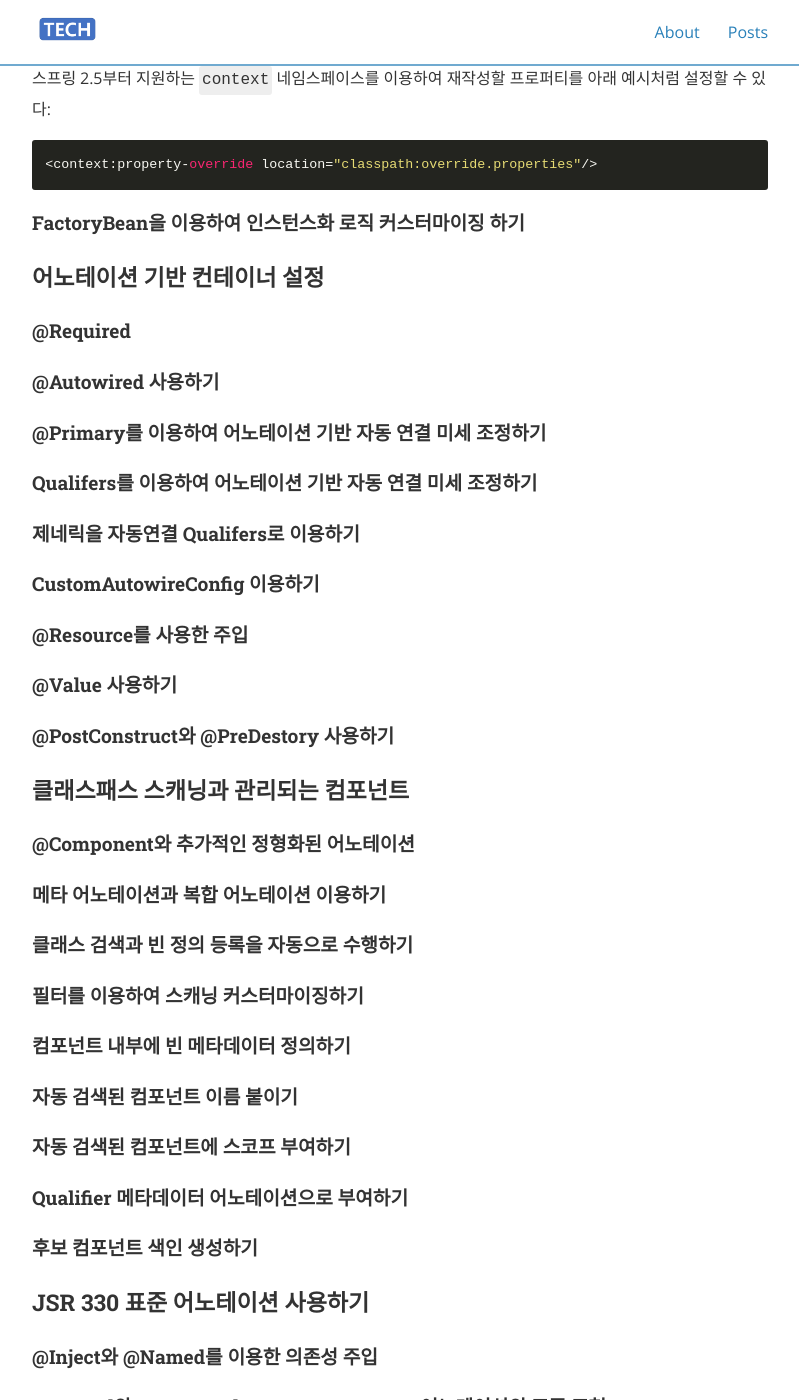
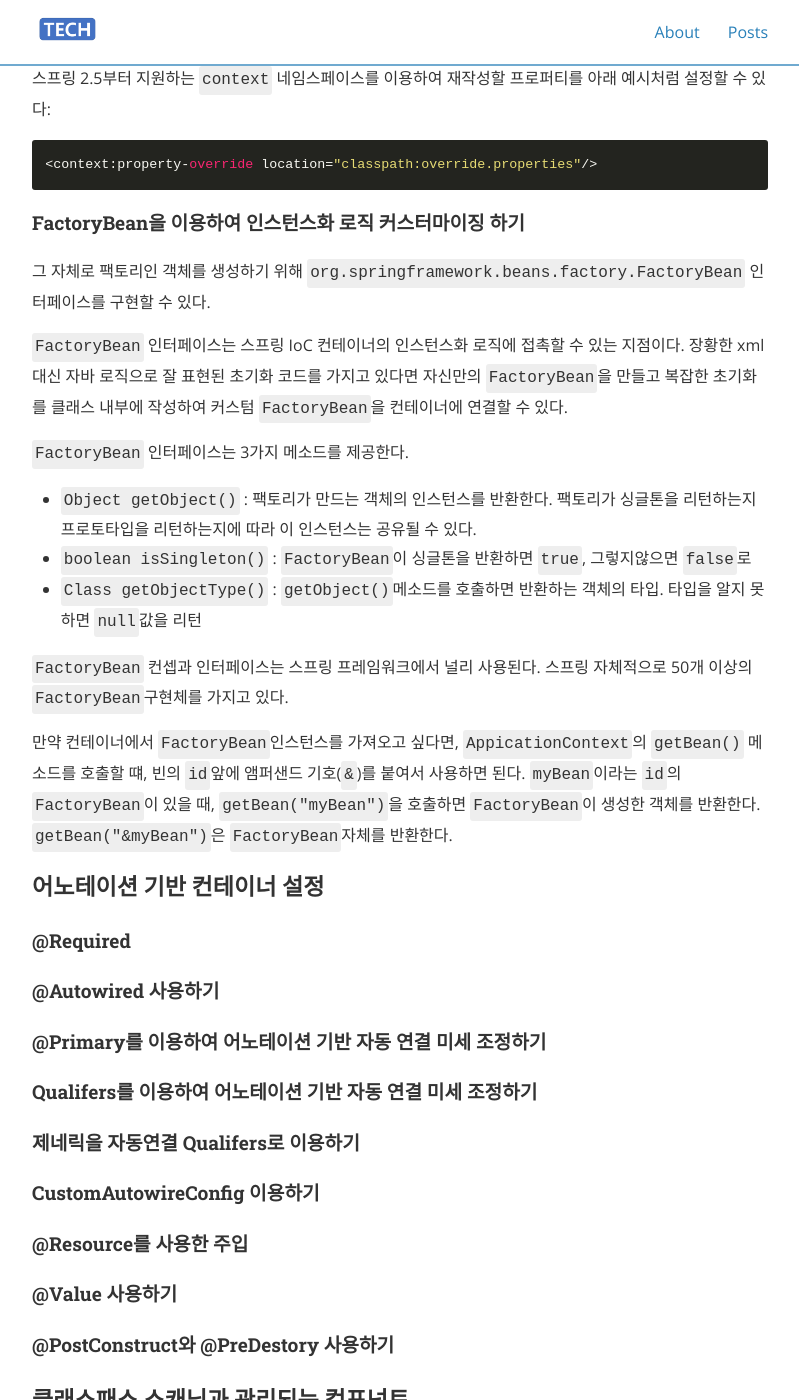
Before and after one commit to e406hsy/e406hsy.github.io, a Jekyll site: the page built from _posts/2020-05-17-Spring_Reference_Core_1_Beans.md, in a window 1280 px wide and 1400 px high, scrolled down 81888 px. Shown: the whole window, without its empty margins (240-1039 px from the left). Built offline with Jekyll 4.4.1, drawn with Linux system fonts in a browser that asks for light colours; nearby versions of some CDN libraries; comment, search, counter and statistics services are not loaded.

Commit message:
Update 2020-05-17-Spring_Reference_Core_1_Beans.md
add : add contents

````diff
--- a/_posts/2020-05-17-Spring_Reference_Core_1_Beans.md
+++ b/_posts/2020-05-17-Spring_Reference_Core_1_Beans.md
@@ -2311,9 +2311,21 @@ tom.fred.bob.sammy=123
 <context:property-override location="classpath:override.properties"/>
 ```
 
-
 <h4 id="beans-factory-extension-factorybean">FactoryBean을 이용하여 인스턴스화 로직 커스터마이징 하기</h4>
 
+그 자체로 팩토리인 객체를 생성하기 위해 `org.springframework.beans.factory.FactoryBean` 인터페이스를 구현할 수 있다.
+
+`FactoryBean` 인터페이스는 스프링 IoC 컨테이너의 인스턴스화 로직에 접촉할 수 있는 지점이다. 장황한 xml대신 자바 로직으로 잘 표현된 초기화 코드를 가지고 있다면 자신만의 `FactoryBean`을 만들고 복잡한 초기화를 클래스 내부에 작성하여 커스텀 `FactoryBean`을 컨테이너에 연결할 수 있다.
+
+`FactoryBean` 인터페이스는 3가지 메소드를 제공한다.
+
+* `Object getObject()` : 팩토리가 만드는 객체의 인스턴스를 반환한다. 팩토리가 싱글톤을 리턴하는지 프로토타입을 리턴하는지에 따라 이 인스턴스는 공유될 수 있다.
+* `boolean isSingleton()` : `FactoryBean`이 싱글톤을 반환하면 `true`, 그렇지않으면 `false`로
+* `Class getObjectType()` : `getObject()`메소드를 호출하면 반환하는 객체의 타입. 타입을 알지 못하면 `null`값을 리턴
+
+`FactoryBean` 컨셉과 인터페이스는 스프링 프레임워크에서 널리 사용된다. 스프링 자체적으로 50개 이상의 `FactoryBean`구현체를 가지고 있다.
+
+만약 컨테이너에서 `FactoryBean`인스턴스를 가져오고 싶다면, `AppicationContext`의 `getBean()` 메소드를 호출할 떄, 빈의 `id`앞에 앰퍼샌드 기호(`&`)를 붙여서 사용하면 된다. `myBean`이라는 `id`의 `FactoryBean`이 있을 때, `getBean("myBean")`을 호출하면 `FactoryBean`이 생성한 객체를 반환한다. `getBean("&myBean")`은 `FactoryBean`자체를 반환한다.
 
 <h3 id="beans-annotation-config">어노테이션 기반 컨테이너 설정</h3>
 
````
